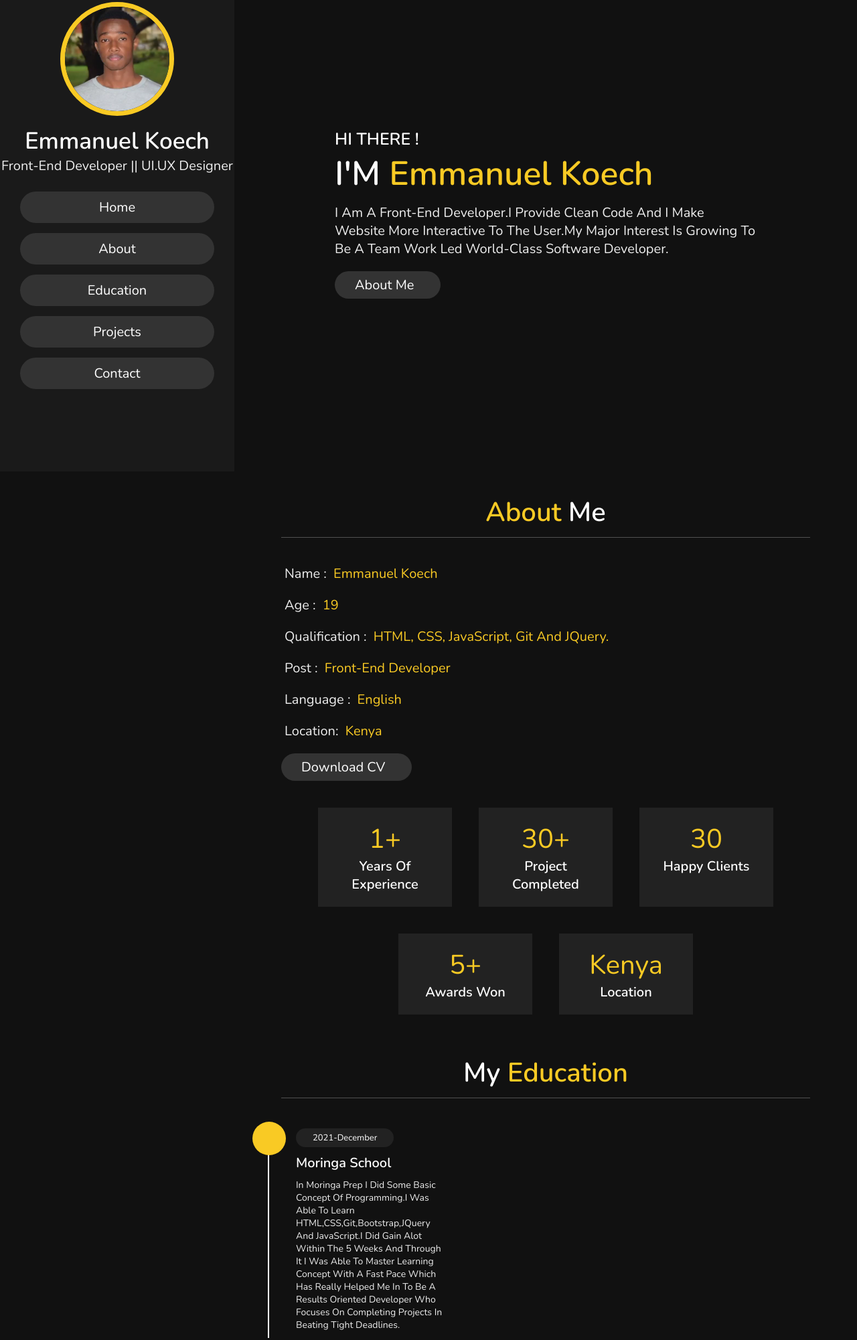
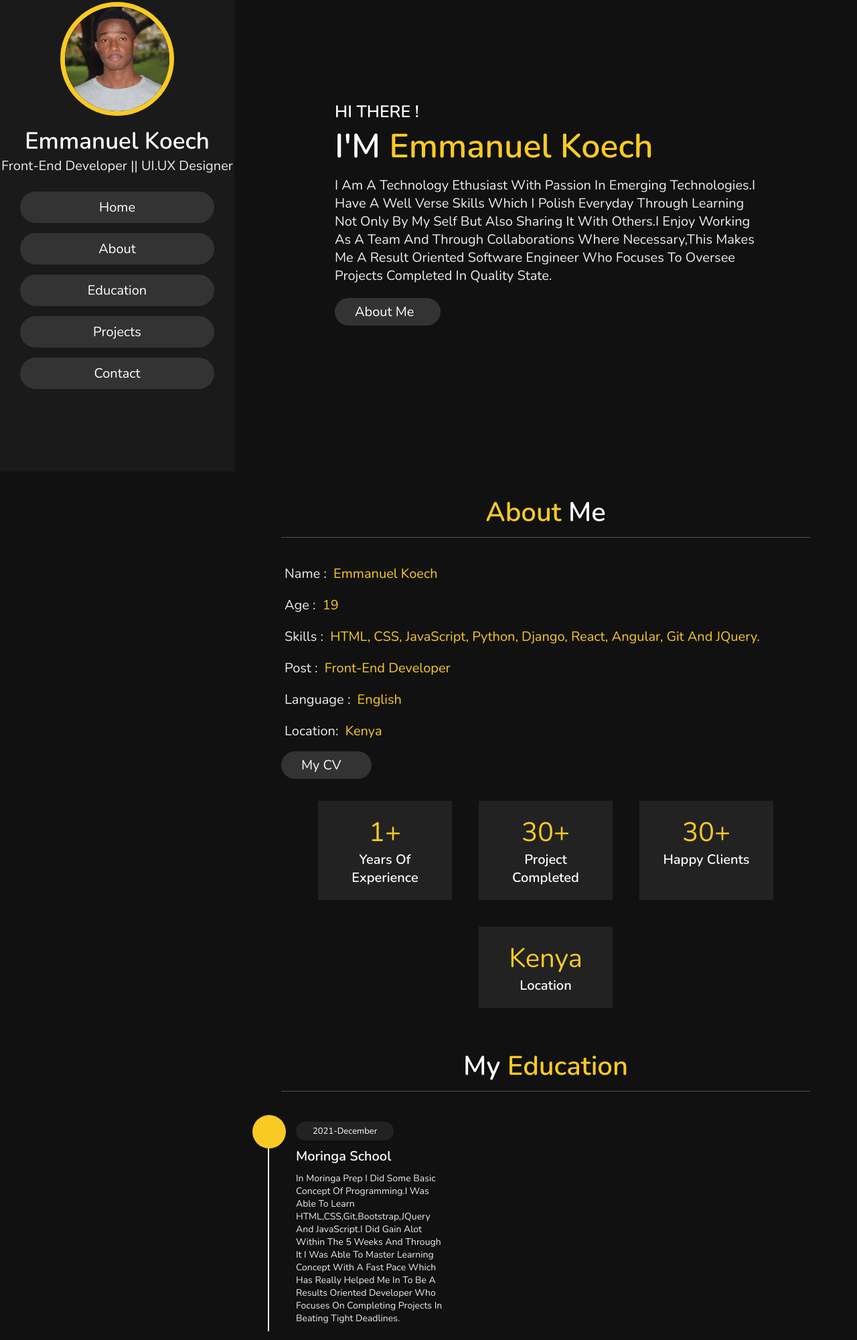
Before and after one commit to Emmanuel687/Emmanuel-Portfolio-page, a plain HTML site: page index.html in a window 1280 px wide. Shown: the part 96-2097 px from the top of the page at 67% size. Drawn offline with nearby package versions, Linux system fonts and the light colour scheme.

Commit message:
Dev Adde My Cv

```diff
--- a/index.html
+++ b/index.html
@@ -41,7 +41,7 @@
 
     <h3>HI THERE !</h3>
     <h1>I'M <span>Emmanuel Koech</span></h1>
-    <p>I am a Front-End Developer.I provide clean code and I make website more interactive to the User.My major interest is growing to be a team work led world-class software developer.
+    <p>I am a technology ethusiast with passion in emerging technologies.I have a well verse skills which I polish everyday through learning not only by my self but also sharing it with others.I enjoy working as a team and through collaborations where necessary,this makes me a result oriented software engineer who focuses to oversee projects completed in quality state.
     </p>
     <a href="#about"><button class="btn">about me <i class="fas fa-user"></i></button></a>
 
@@ -60,13 +60,13 @@
     <div class="info">
         <h3> <span> name : </span> Emmanuel Koech </h3>
         <h3> <span> age : </span> 19 </h3>
-        <h3> <span> qualification : </span>HTML, CSS, JavaScript, Git and jQuery. </h3>
-        <h3> <span> post : </span> front-end developer </h3>
+        <h3> <span> skills : </span>HTML, CSS, JavaScript, Python, Django, React, Angular, Git and jQuery. </h3>
+        <h3> <span> post : </span> front-end developer  </h3>
         <h3> <span> language : </span> English </h3>
         <h3> <span> location: </span> kenya </h3>
-        <a href="#"><button class="btn"> download CV <i class="fas fa-download"></i> </button></a>
+        <br>
+        <a href="https://docs.google.com/document/d/1pTJ1tJLMKMhTZCWKG6BecINgZ5FXDrcKXGwvZB8HmTA/edit" <button class="btn">My CV <i class="fas fa-download"></i> </button></a>>
     </div>
-
     <div class="counter">
 
         <div class="box">
@@ -80,13 +80,8 @@
         </div>
 
         <div class="box">
-            <span>30</span>
+            <span>30+</span>
             <h3>happy clients</h3>
-        </div>
-
-        <div class="box">
-            <span>5+</span>
-            <h3>awards won</h3>
         </div>
 
         <div class="box">
@@ -175,6 +170,15 @@
      <a href="https://myinstagram2232.herokuapp.com/"> <img src="Images/Instagram.png" alt=""></a>
     </div>
 
+    <div class="box">
+        <a href="https://emmanuel687.github.io/Pizza-Web-App/"> <img src="Images/pizza.png" alt=""></a>
+    </div>
+
+    <div class="box">
+        <a href="https://emmanuel687.github.io/Quote-Web-App/"> <img src="Images/Quote.png" alt=""></a>
+    </div>
+
+
 </div>
 
 </section>
```
Also changed, not shown: Images/Quote.png (added).
